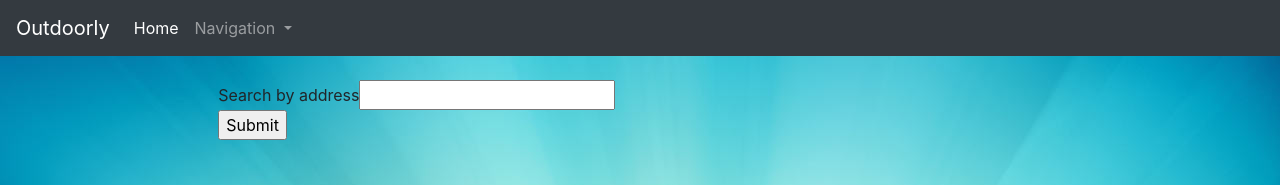
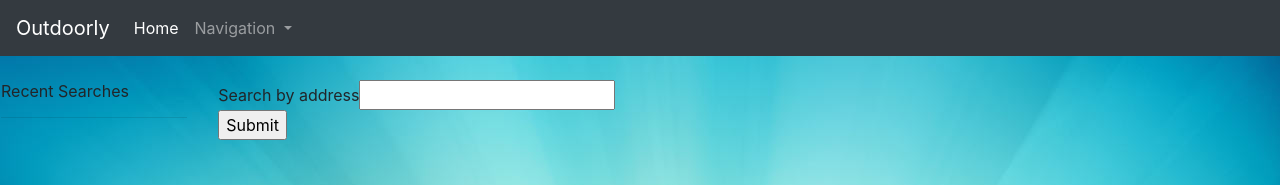
Before and after one commit to Aeschautomator/Outdoorly2, a plain HTML site: page Weather_and_Maps.html in a window 1280 px wide. Shown: the top 185 px of the page. Drawn offline with nearby package versions, Linux system fonts and the light colour scheme; some packages are replaced by stand-ins of ours; no server answers; some icons are missing.

Commit message:
added search history from firebase

```diff
--- a/Weather_and_Maps.html
+++ b/Weather_and_Maps.html
@@ -36,16 +36,6 @@
       <span class="navbar-toggler-icon"></span>
     </button>
     <div class="collapse navbar-collapse" id="navbarNavDropdown">
-      <!-- <ul class="navbar-nav">
-      <li class="nav-item active">
-        <a class="nav-link" href="#">Home <span class="sr-only">(current)</span></a>
-      </li>
-      <li class="nav-item">
-        <a class="nav-link" href="#">Stars</a>
-      </li>
-      <li class="nav-item">
-        <a class="nav-link" href="#">Weather</a>
-      </li> -->
       <div class="collapse navbar-collapse" id="navbarNavDropdown">
         <ul class="navbar-nav">
           <li class="nav-item active">
@@ -73,7 +63,15 @@
 
   <div class="row">
     <div class="col-md-2">
-
+      <div>
+          <table id="searchHistory" style="width:100%">
+            <tr>
+              <td>
+                Recent Searches<hr>
+              </td>
+            </tr>
+          </table>
+      </div>
     </div>
     <div class="col-md-4">
       <form name="myForm" action="/action_page.php" onsubmit="return validateForm()" method="post">
```
